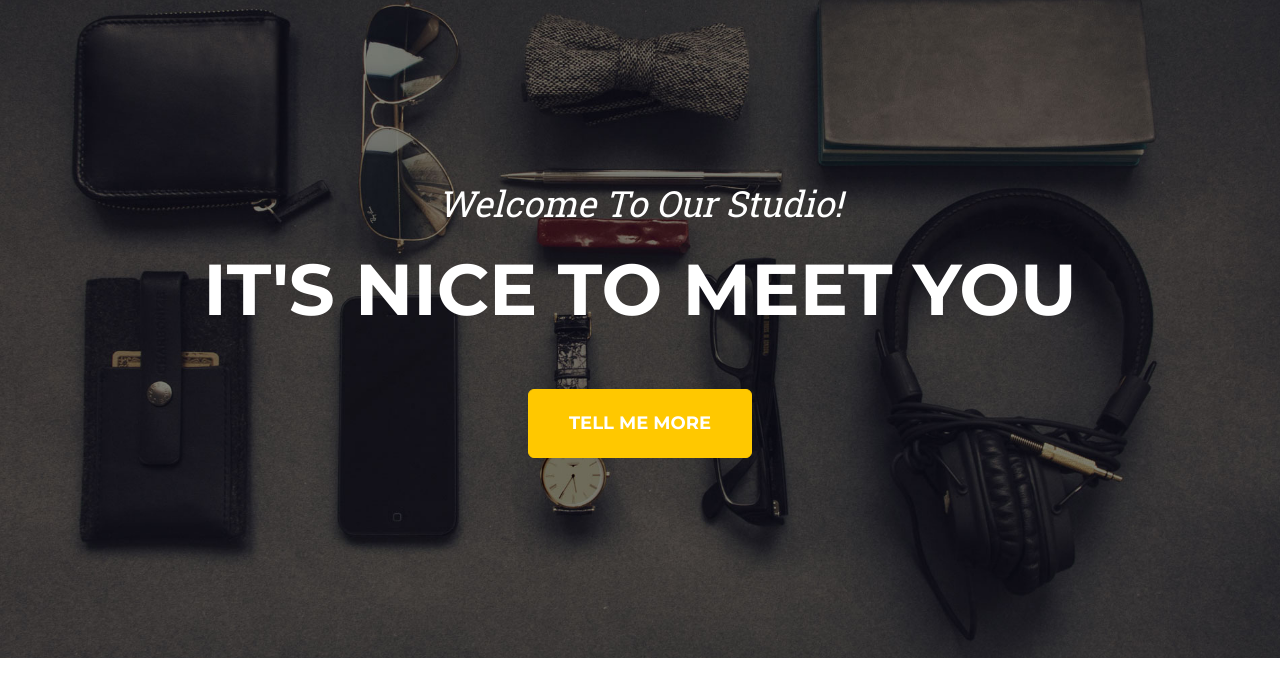
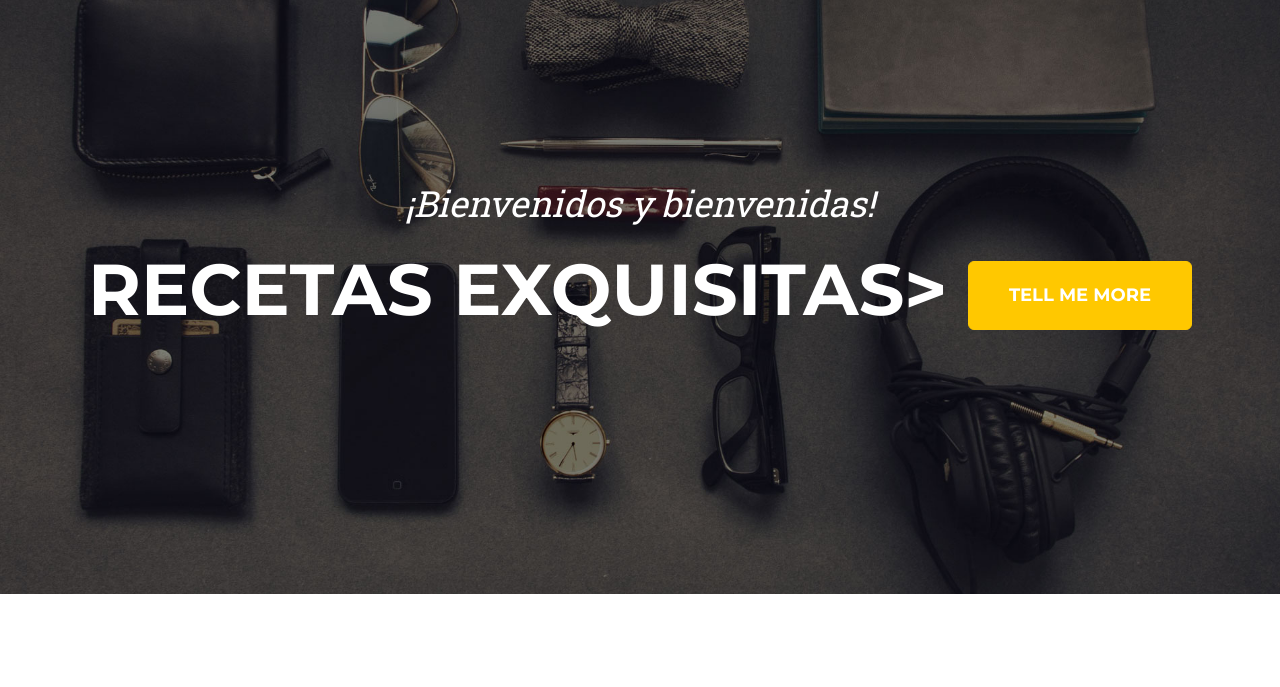
Before and after one commit to Cocolocos23/Recetas-caseras, a plain HTML site: page index.html in a window 1280 px wide. Shown: the part 87-774 px from the top of the page. Drawn offline with nearby package versions, Linux system fonts and the light colour scheme.

Commit message:
Update index.html

```diff
--- a/index.html
+++ b/index.html
@@ -39,8 +39,8 @@
         <!-- Masthead-->
         <header class="masthead">
             <div class="container">
-                <div class="masthead-subheading">Welcome To Our Studio!</div>
-                <div class="masthead-heading text-uppercase">It's Nice To Meet You</div>
+                <div class="masthead-subheading">¡Bienvenidos y bienvenidas!</div>
+                <div class="masthead-heading text-uppercase">Recetas exquisitas>
                 <a class="btn btn-primary btn-xl text-uppercase" href="#services">Tell Me More</a>
             </div>
         </header>
```
